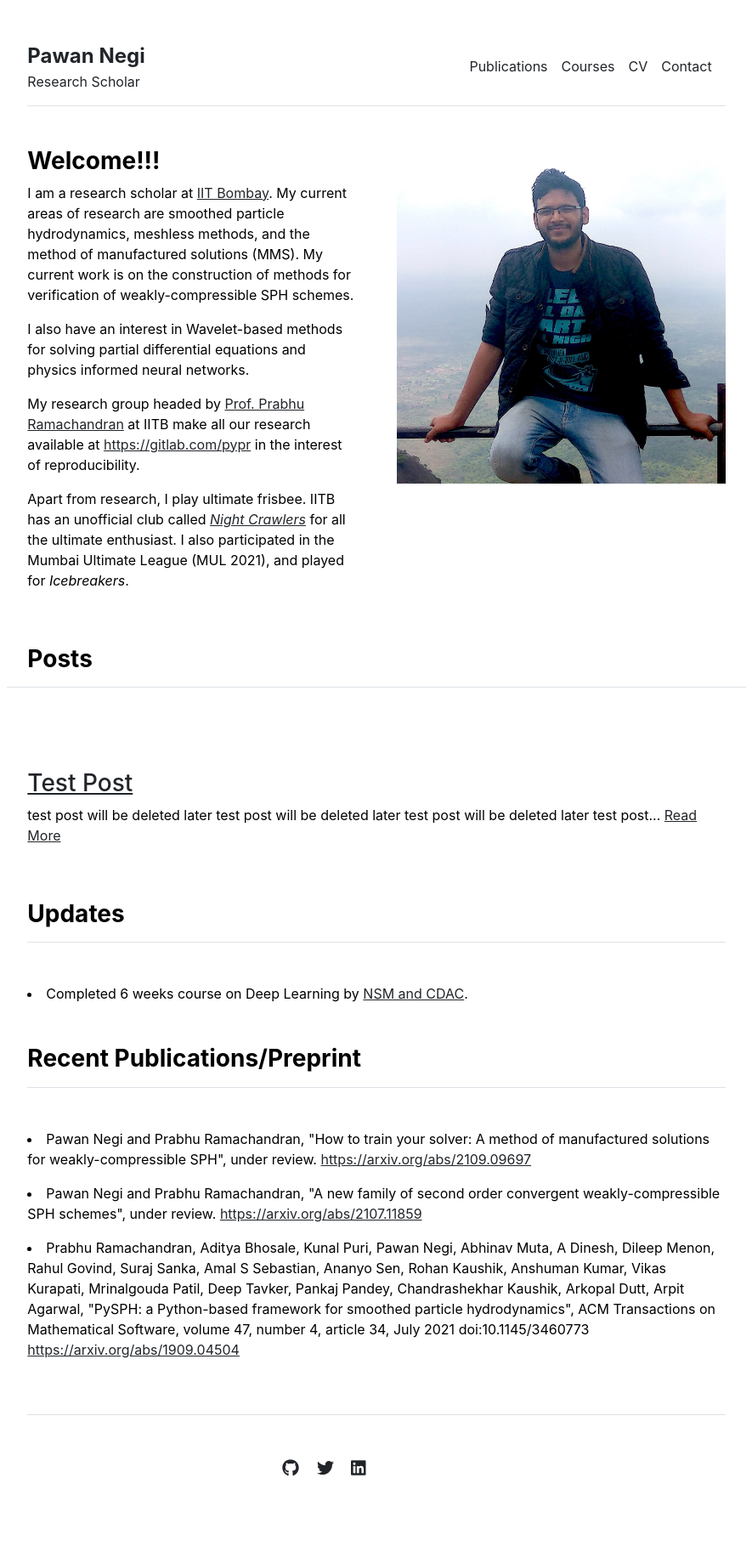
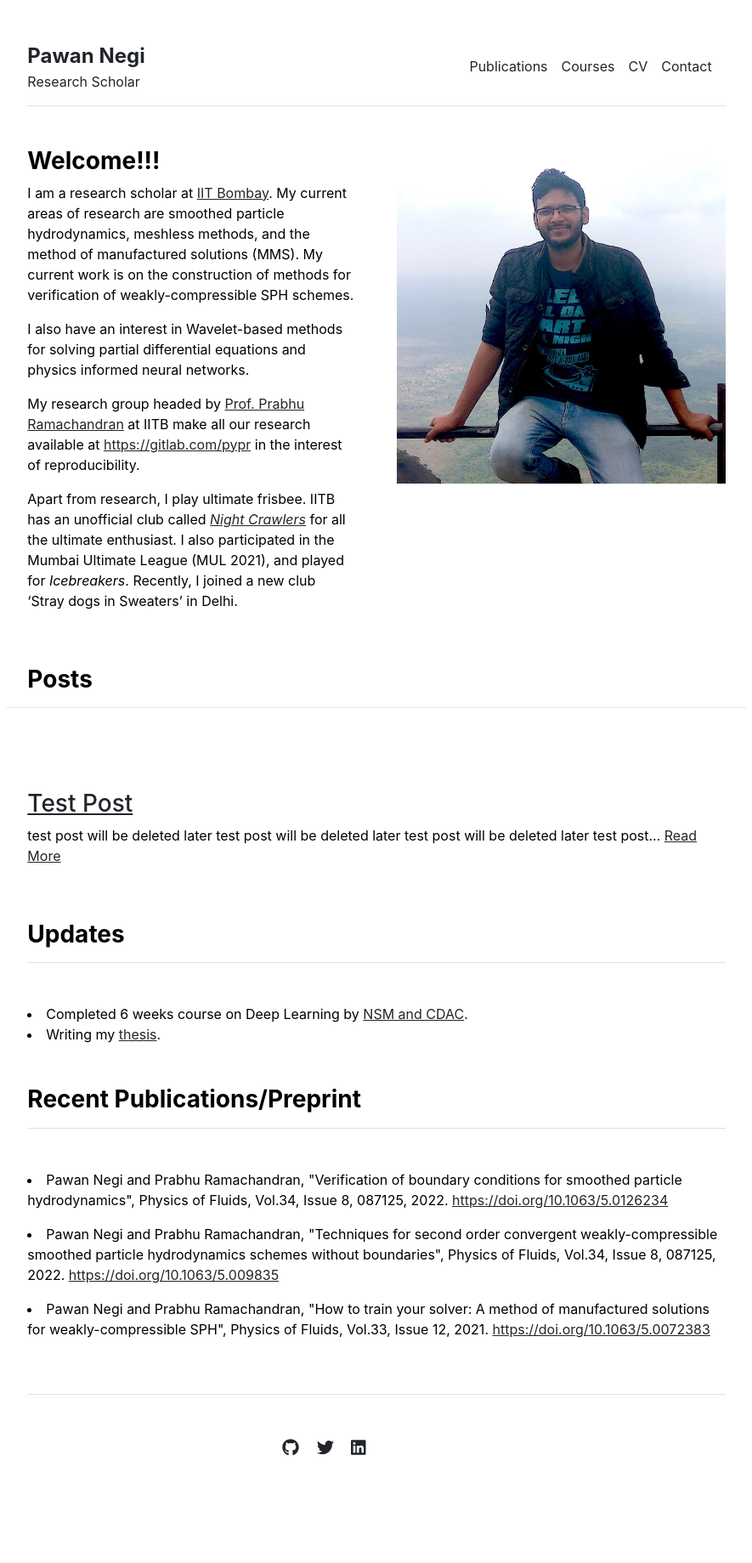
Before and after one commit to pawansnegi/pawansnegi.github.io, a Jekyll site: the page built from index.md, in a window 1280 px wide. Shown: the whole page at 85% size, without its empty margins (197-1082 px from the left). Built offline with Jekyll 4.4.1, drawn with Linux system fonts in a browser that asks for light colours; after the commit the page ends 1815 px from its top, so only the background shows below that.

Commit message:
added new data

```diff
--- a/_data/publications.yml
+++ b/_data/publications.yml
@@ -1,12 +1,36 @@
 featured:
 
+- {name: 'Pawan Negi and Prabhu Ramachandran, "Verification of boundary
+conditions for smoothed particle hydrodynamics", Physics of Fluids, Vol.34,
+Issue 8, 087125, 2022.', url:
+'https://doi.org/10.1063/5.0126234'}
+
+- {name: 'Pawan Negi and Prabhu Ramachandran, "Techniques for second order
+convergent weakly-compressible smoothed particle hydrodynamics schemes
+without boundaries", Physics of Fluids, Vol.34, Issue 8, 087125, 2022.', url:
+'https://doi.org/10.1063/5.009835'}
+
 - {name: 'Pawan Negi and Prabhu Ramachandran, "How to train your solver: A
-method of manufactured solutions for weakly-compressible SPH", under review.',
-url: 'https://arxiv.org/abs/2109.09697'}
+method of manufactured solutions for weakly-compressible SPH", Physics of
+Fluids, Vol.33, Issue 12, 2021.', url:
+'https://doi.org/10.1063/5.0072383'}
 
-- {name: 'Pawan Negi and Prabhu Ramachandran, "A new family of second order
-convergent weakly-compressible SPH schemes", under review.', url:
-'https://arxiv.org/abs/2107.11859'}
+index:
+
+- {name: 'Pawan Negi and Prabhu Ramachandran, "Verification of boundary
+conditions for smoothed particle hydrodynamics", Physics of Fluids, Vol.34,
+Issue 8, 087125, 2022.', url:
+'https://doi.org/10.1063/5.0126234'}
+
+- {name: 'Pawan Negi and Prabhu Ramachandran, "Techniques for second order
+convergent weakly-compressible smoothed particle hydrodynamics schemes
+without boundaries", Physics of Fluids, Vol.34, Issue 8, 087125, 2022.', url:
+'https://doi.org/10.1063/5.009835'}
+
+- {name: 'Pawan Negi and Prabhu Ramachandran, "How to train your solver: A
+method of manufactured solutions for weakly-compressible SPH", Physics of
+Fluids, Vol.33, Issue 12, 2021.', url:
+'https://doi.org/10.1063/5.0072383'}
 
 - {name: 'Prabhu Ramachandran, Aditya Bhosale, Kunal Puri, Pawan Negi, Abhinav
 Muta, A Dinesh, Dileep Menon, Rahul Govind, Suraj Sanka, Amal S Sebastian,
@@ -14,27 +38,8 @@ Ananyo Sen, Rohan Kaushik, Anshuman Kumar, Vikas Kurapati, Mrinalgouda Patil,
 Deep Tavker, Pankaj Pandey, Chandrashekhar Kaushik, Arkopal Dutt, Arpit Agarwal,
 "PySPH: a Python-based framework for smoothed particle hydrodynamics", ACM
 Transactions on Mathematical Software, volume 47, number 4, article 34, July
-2021 doi:10.1145/3460773', url:
-'https://arxiv.org/abs/1909.04504'}
-
-index:
-
-- {name: 'Pawan Negi and Prabhu Ramachandran, "How to train your solver: A
-method of manufactured solutions for weakly-compressible SPH", under review.',
-url: 'https://arxiv.org/abs/2109.09697'}
-
-- {name: 'Pawan Negi and Prabhu Ramachandran, "A new family of second order
-convergent weakly-compressible SPH schemes", under review.', url:
-'https://arxiv.org/abs/2107.11859'}
-
-- {name: 'Prabhu Ramachandran, Aditya Bhosale, Kunal Puri, Pawan Negi, Abhinav
-Muta, A Dinesh, Dileep Menon, Rahul Govind, Suraj Sanka, Amal S Sebastian,
-Ananyo Sen, Rohan Kaushik, Anshuman Kumar, Vikas Kurapati, Mrinalgouda Patil,
-Deep Tavker, Pankaj Pandey, Chandrashekhar Kaushik, Arkopal Dutt, Arpit Agarwal,
-"PySPH: a Python-based framework for smoothed particle hydrodynamics", ACM
-Transactions on Mathematical Software, volume 47, number 4, article 34, July
-2021 doi:10.1145/3460773', url:
-'https://arxiv.org/abs/1909.04504'}
+2021.', url:
+'https://doi.org/10.1145/3460773'}
 
 - {name: 'Pawan Negi, and Prabhu Ramachandran. “Algorithms for Uniform Particle
 Initialization in Domains with Complex Boundaries.” Computer Physics
@@ -44,7 +49,7 @@ Communications 265 (August 1, 2021): 108008.', url:
 - {name: 'Abhinav Muta, Prabhu Ramachandran, and Pawan Negi. “An Efficient, Open
 Source, Iterative ISPH Scheme.” Computer Physics Communications 255 (October
 1, 2020): 107283.', url:
-'ttps://doi.org/10.1016/j.cpc.2020.107283'}
+'https://doi.org/10.1016/j.cpc.2020.107283'}
 
 - {name: 'Pawan Negi, Prabhu Ramachandran, and Asmelash Haftu. “An Improved
 Non-Reflecting Outlet Boundary Condition for Weakly-Compressible SPH.” Computer
--- a/_data/update.yml
+++ b/_data/update.yml
@@ -2,3 +2,4 @@ update:
 
 - {pre: 'Completed 6 weeks course on Deep Learning by', url_text: 'NSM and
 CDAC', url: 'https://www.iitgoa.ac.in/aishikshadl/index.php', post: ''}
+- {pre: 'Writing my', url_text: 'thesis', url: '', post: ''}
--- a/index.md
+++ b/index.md
@@ -16,7 +16,8 @@ Ramachandran](https://www.aero.iitb.ac.in/~prabhu/) at IITB make all our
 research available at [https://gitlab.com/pypr](https://gitlab.com/pypr) in the
 interest of reproducibility.
 
-Apart from research, I play ultimate frisbee. IITB has an unofficial club called
-[*Night Crawlers*](https://www.facebook.com/iitbultimatefrisbee/) for all the
-ultimate enthusiast. I also participated in the Mumbai Ultimate League (MUL
-2021), and played for *Icebreakers*.
+Apart from research, I play ultimate frisbee. IITB has an unofficial club
+called [*Night Crawlers*](https://www.facebook.com/iitbultimatefrisbee/)
+for all the ultimate enthusiast. I also participated in the Mumbai Ultimate
+League (MUL 2021), and played for *Icebreakers*. Recently, I joined a new
+club 'Stray dogs in Sweaters' in Delhi.
```
Also changed, not shown: publications.md (+3 -2 lines), 1 other file.
